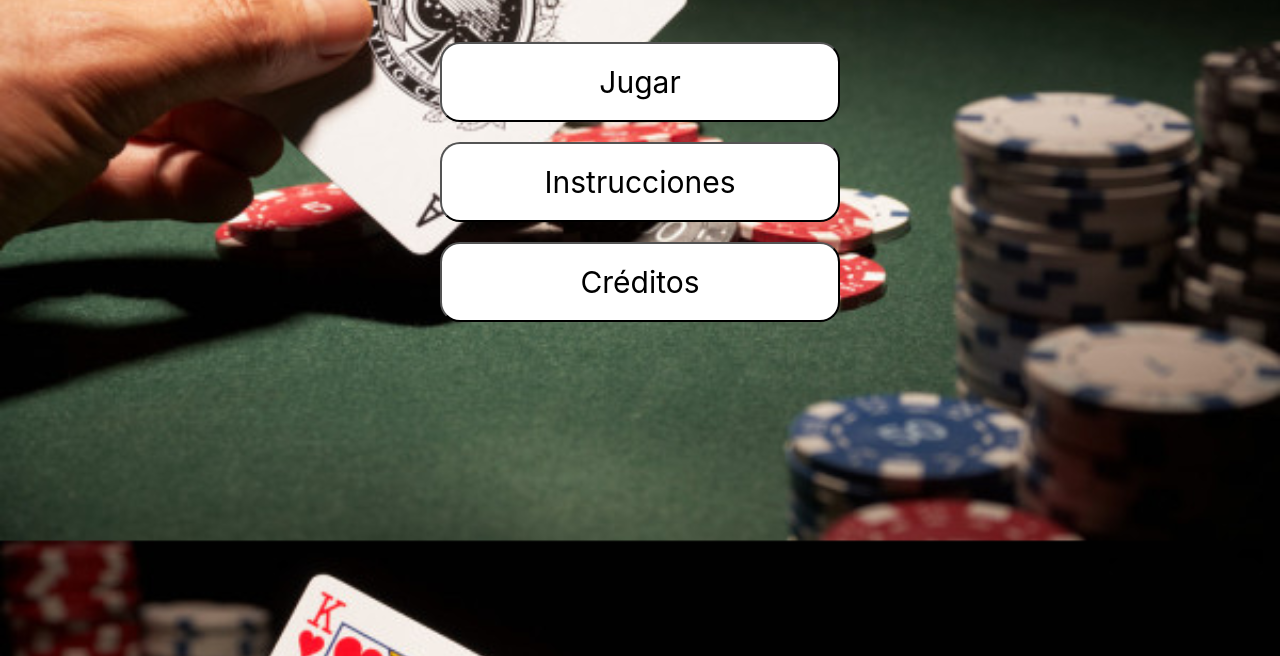
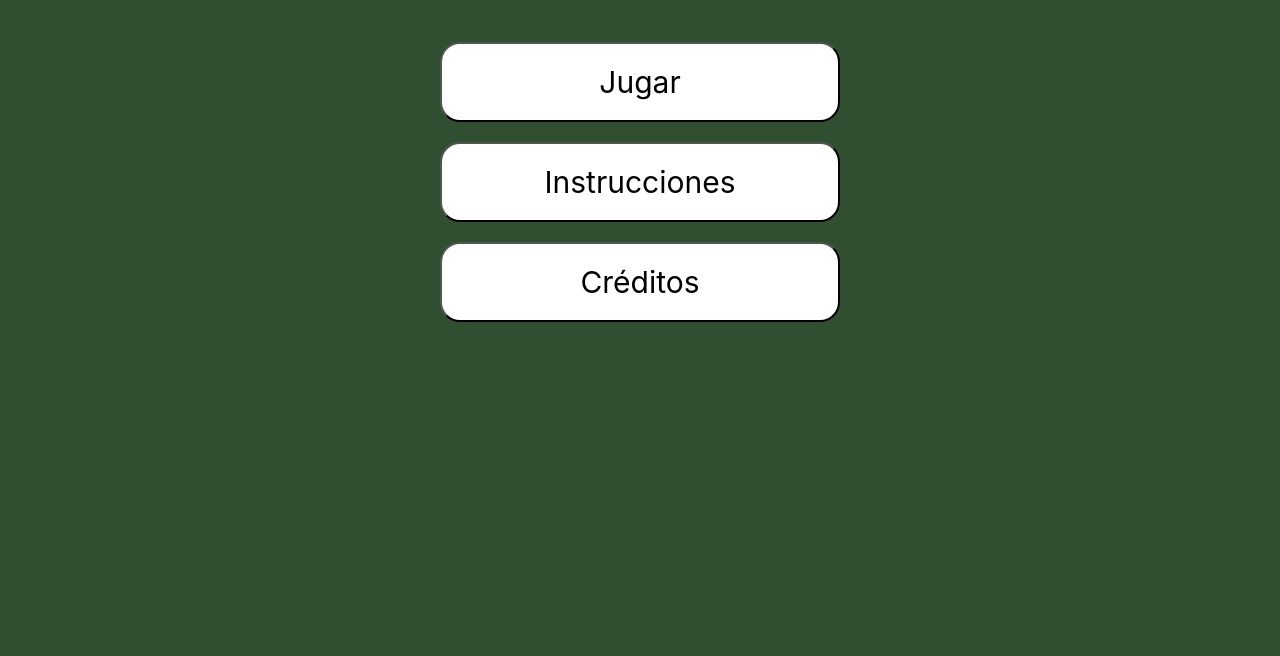
Before and after one commit to LeonelOchoa94/BlackJack, a plain HTML site: page index.html in a window 1280 px wide. Shown: the part 144-800 px from the top of the page. Drawn offline with nearby package versions, Linux system fonts and the light colour scheme.

Commit message:
Cambios en el fondo

```diff
--- a/assets/css/styles.css
+++ b/assets/css/styles.css
@@ -1,5 +1,5 @@
 body {
-    background-image: url("/assets/img/portada.jpg");
+    background-color: #2F4F30;
     background-position: center;
     background-size: cover;
     width: 100%;
```
